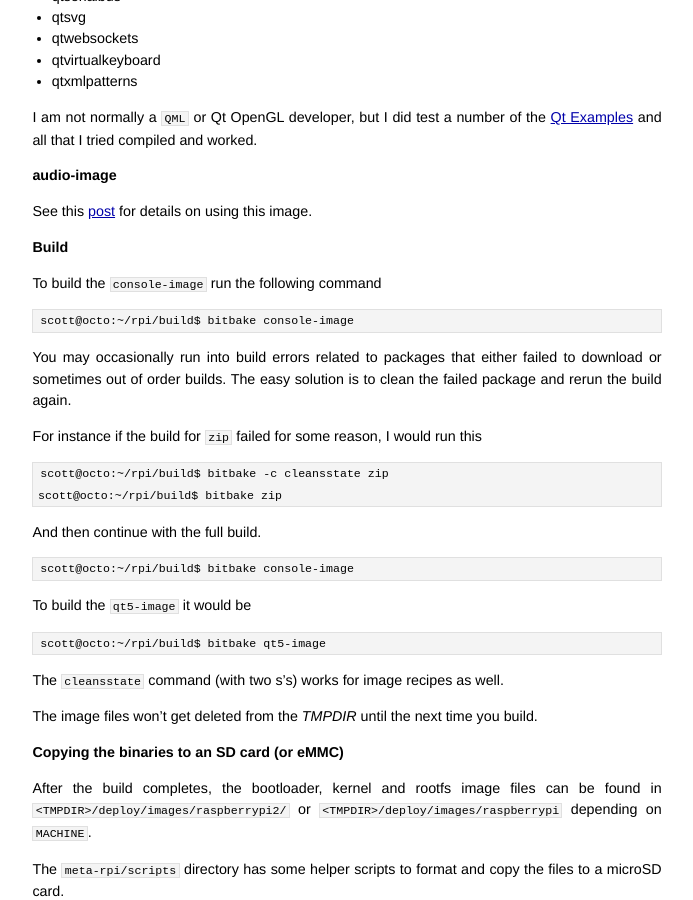
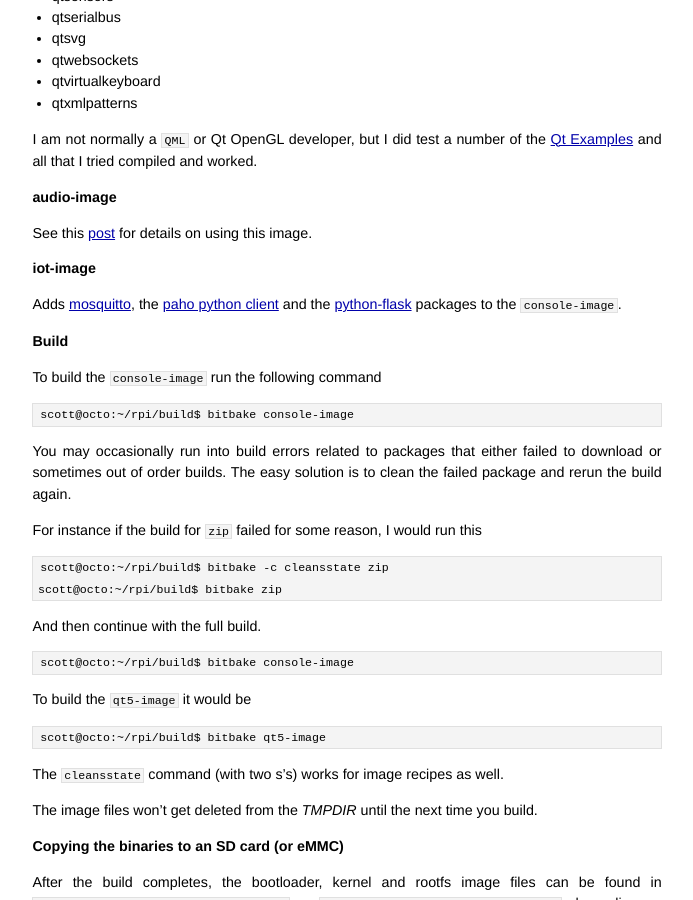
Before and after one commit to jumpnow/jumpnowtek-site, a Jekyll site: the page built from _posts/2015-12-04-Raspberry-Pi-Systems-with-Yocto.md, in a window 1280 px wide and 900 px high, scrolled down 8906 px. Shown: the whole window, without its empty margins (293-986 px from the left). Built offline with Jekyll 4.4.1, drawn with Linux system fonts in a browser that asks for light colours.

Commit message:
add iot image to rpi yocto

```diff
--- a/_posts/2015-12-04-Raspberry-Pi-Systems-with-Yocto.md
+++ b/_posts/2015-12-04-Raspberry-Pi-Systems-with-Yocto.md
@@ -2,7 +2,7 @@
 layout: post
 title: Building Raspberry Pi Systems with Yocto
 description: "Building customized systems for the Raspberry Pi using tools from the Yocto Project"
-date: 2017-03-31 09:30:00
+date: 2017-03-31 09:43:00
 categories: rpi
 tags: [linux, rpi, yocto, rpi2, rpi3, rpi zero, rpi compute]
 ---
@@ -379,6 +379,7 @@ There are three example images available in the *meta-rpi* layer. The recipes fo
 * qt5-basic-image.bb
 * qt5-image.bb
 * audio-image.bb
+* iot-image.bb
 
 You should add your own custom images to this same directory.
 
@@ -428,6 +429,10 @@ I am not normally a `QML` or Qt OpenGL developer, but I did test a number of the
 #### audio-image
 
 See this [post][rpi-pandora] for details on using this image.
+
+#### iot-image
+
+Adds [mosquitto][mosquitto], the [paho python client][python-paho] and the [python-flask][python-flask] packages to the `console-image`.
 
 ### Build
 
@@ -742,3 +747,6 @@ The `console-image` contains a utility called [pi-blaster][pi-blaster-post] that
 [raspi2fb]: https://github.com/AndrewFromMelbourne/raspi2fb
 [hardware-pwm]: http://www.jumpnowtek.com/rpi/Using-the-Raspberry-Pi-Hardware-PWM-timers.html
 [jumpnow-buildroot]: http://www.jumpnowtek.com/rpi/Raspberry-Pi-Systems-with-Buildroot.html
+[python-paho]: https://eclipse.org/paho/clients/python/
+[mosquitto]: http://mosquitto.org/
+[python-flask]: http://flask.pocoo.org/
```
